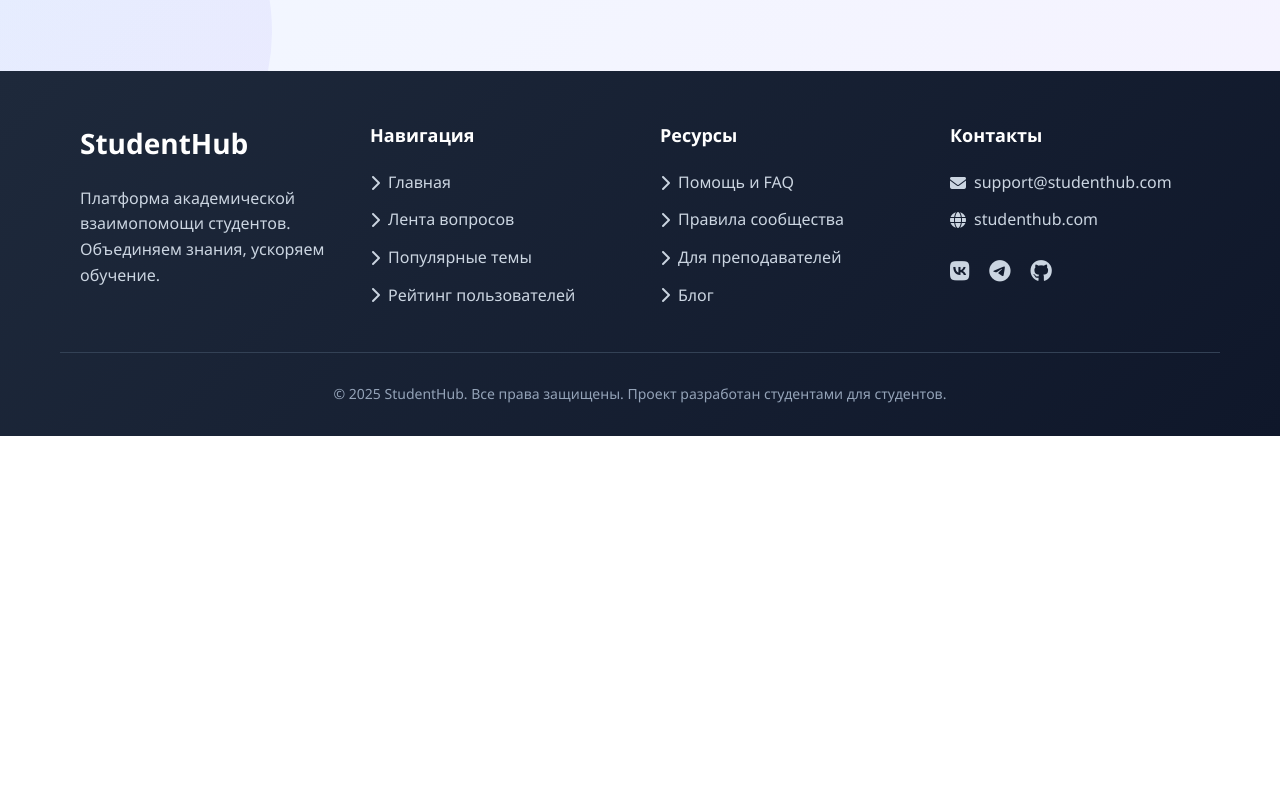
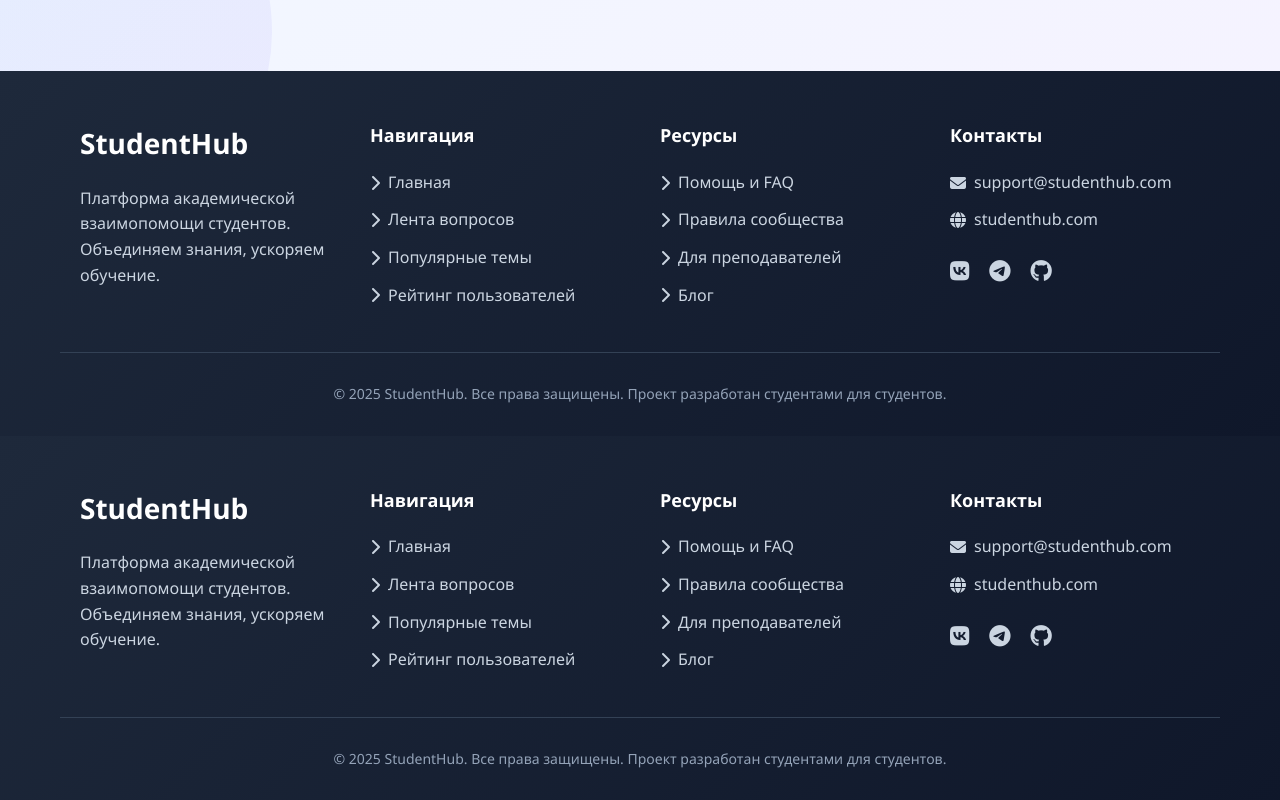
Before and after one commit to denissysliv-collab/StudentHub-2-, a plain HTML site: page StudentHub/index.html in a window 1280 px wide. Shown: the part 729-1529 px from the top of the page. Before the commit the page ends 1165 px from the top, so only its background shows below. Drawn offline with Linux system fonts and the light colour scheme.

Commit message:
Update index.html
добавил второй футер

```diff
--- a/StudentHub/index.html
+++ b/StudentHub/index.html
@@ -411,7 +411,53 @@
             </div>
         </div>
     </footer>
-
+  <!-- ФУТЕР (без изменений) -->
+    <footer class="footer">
+        <div class="container">
+            <div class="footer-content">
+                <div class="footer-section">
+                    <a href="#" class="footer-logo">StudentHub</a>
+                    <p class="footer-text">
+                        Платформа академической взаимопомощи студентов.
+                        Объединяем знания, ускоряем обучение.
+                    </p>
+                </div>
+                <div class="footer-section">
+                    <h4 class="footer-heading">Навигация</h4>
+                    <div class="footer-links">
+                        <a href="#"><i class="fas fa-chevron-right"></i> Главная</a>
+                        <a href="#"><i class="fas fa-chevron-right"></i> Лента вопросов</a>
+                        <a href="#"><i class="fas fa-chevron-right"></i> Популярные темы</a>
+                        <a href="#"><i class="fas fa-chevron-right"></i> Рейтинг пользователей</a>
+                    </div>
+                </div>
+                <div class="footer-section">
+                    <h4 class="footer-heading">Ресурсы</h4>
+                    <div class="footer-links">
+                        <a href="#"><i class="fas fa-chevron-right"></i> Помощь и FAQ</a>
+                        <a href="#"><i class="fas fa-chevron-right"></i> Правила сообщества</a>
+                        <a href="#"><i class="fas fa-chevron-right"></i> Для преподавателей</a>
+                        <a href="#"><i class="fas fa-chevron-right"></i> Блог</a>
+                    </div>
+                </div>
+                <div class="footer-section">
+                    <h4 class="footer-heading">Контакты</h4>
+                    <div class="footer-links">
+                        <a href="#"><i class="fas fa-envelope"></i> support@studenthub.com</a>
+                        <a href="#"><i class="fas fa-globe"></i> studenthub.com</a>
+                        <div class="social-links">
+                            <a href="#" aria-label="VK"><i class="fab fa-vk"></i></a>
+                            <a href="#" aria-label="Telegram"><i class="fab fa-telegram"></i></a>
+                            <a href="#" aria-label="GitHub"><i class="fab fa-github"></i></a>
+                        </div>
+                    </div>
+                </div>
+            </div>
+            <div class="copyright">
+                © 2025 StudentHub. Все права защищены. Проект разработан студентами для студентов.
+            </div>
+        </div>
+    </footer>
     <script>
         // Анимация кнопок + работающие ссылки (исправлено!)
         document.querySelectorAll('.btn').forEach(btn => {
@@ -446,4 +492,5 @@
         });
     </script>
 </body>
+
 </html>
```
